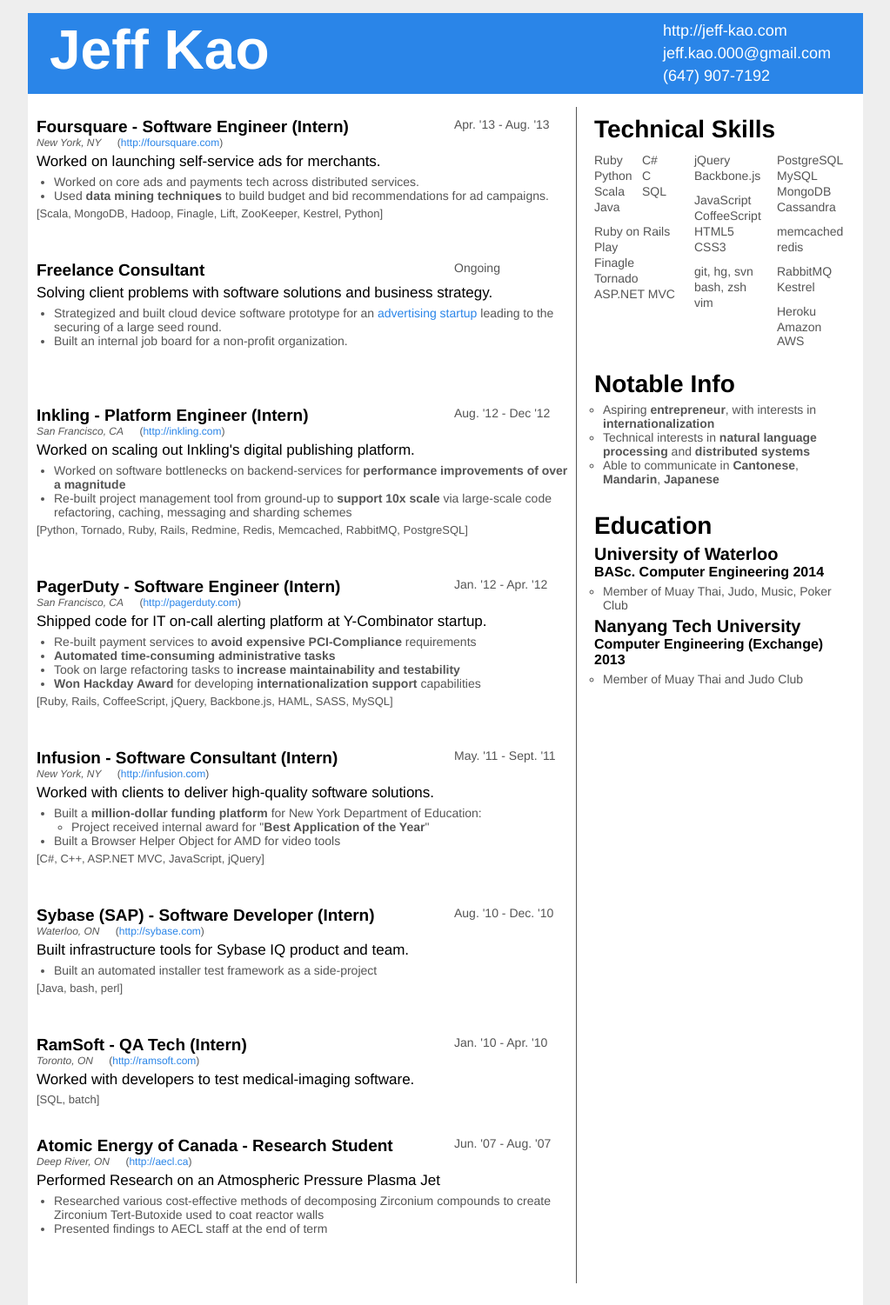
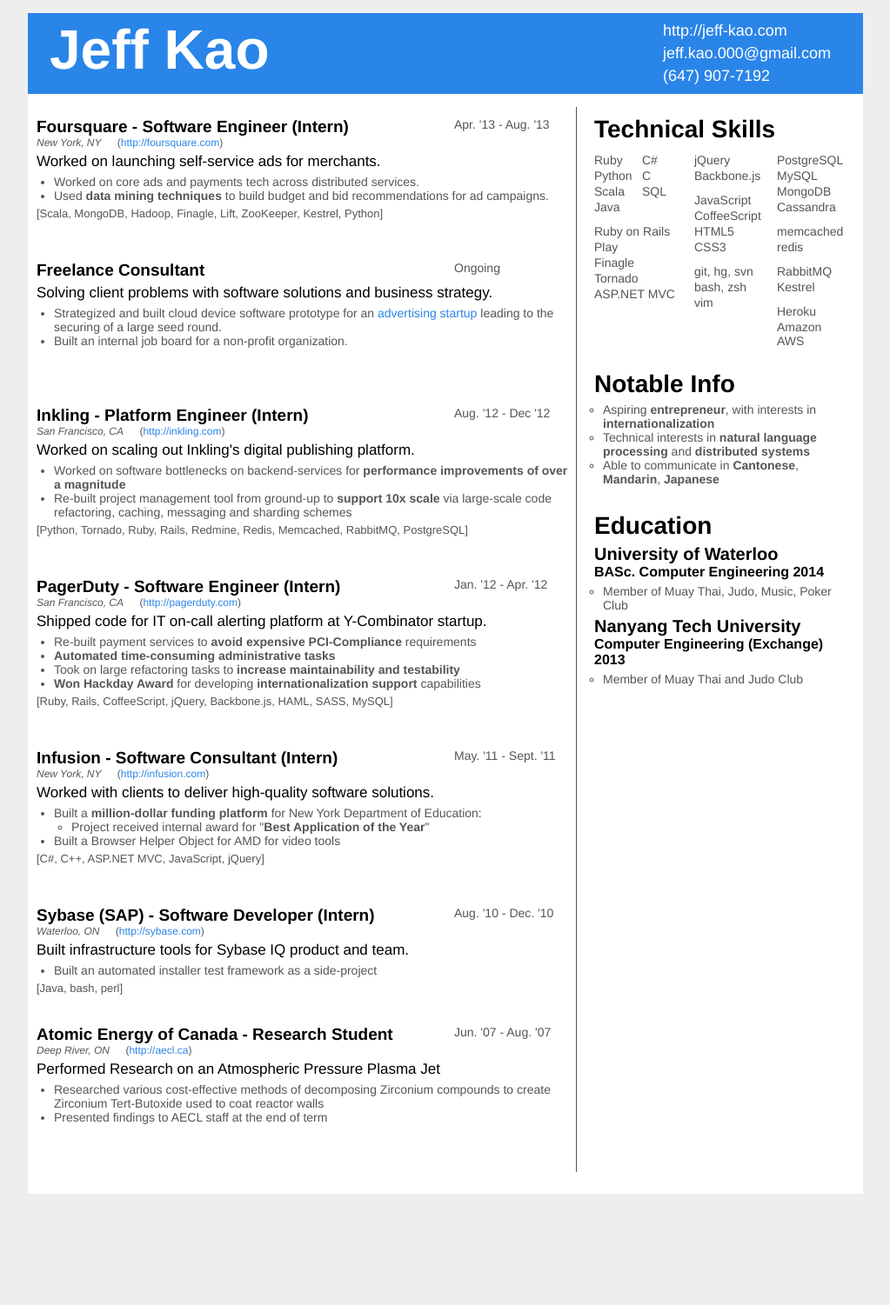
Before and after one commit to jkao/jkao.github.io, a Jekyll site: the page resume.html, which Jekyll copies as it is, in a window 1280 px wide. Shown: the whole page at 87% size, without its empty margins (128-1151 px from the left). Built offline with Jekyll 4.4.1, drawn with Linux system fonts in a browser that asks for light colours; after the commit the page ends 1373 px from its top, so only the background shows below that.

Commit message:
Changed summary. Removed section from old resume

```diff
--- a/resume.html
+++ b/resume.html
@@ -312,23 +312,6 @@
           </div>
           <div class="grid_8 alpha job-skills">[Java, bash, perl]</div>
         </div>
-        <div class="clear"></div>
-        <div class="job-entry">
-          <div class="grid_6 alpha job-title">
-            RamSoft - QA Tech (Intern)
-          </div>
-          <div class="grid_2 omega job-date">Jan. '10 - Apr. '10</div>
-          <div class="clear"></div>
-          <div class="job-meta">
-            <span class="job-location">Toronto, ON</span>
-            <span class="job-site">(<a target="_blank" href="http://ramsoft.com">http://ramsoft.com</a>)</span>
-          </div>
-          <div class="clear"></div>
-          <div class="job-desc">
-            <div class="job-header">Worked with developers to test medical-imaging software.</div>
-          </div>
-          <div class="grid_8 alpha job-skills">[SQL, batch]</div>
-        </div>
         <div class="job-entry">
           <div class="grid_6 alpha job-title">
             Atomic Energy of Canada - Research Student
```
Also changed, not shown: resume.updated.html (+4 -5 lines).
